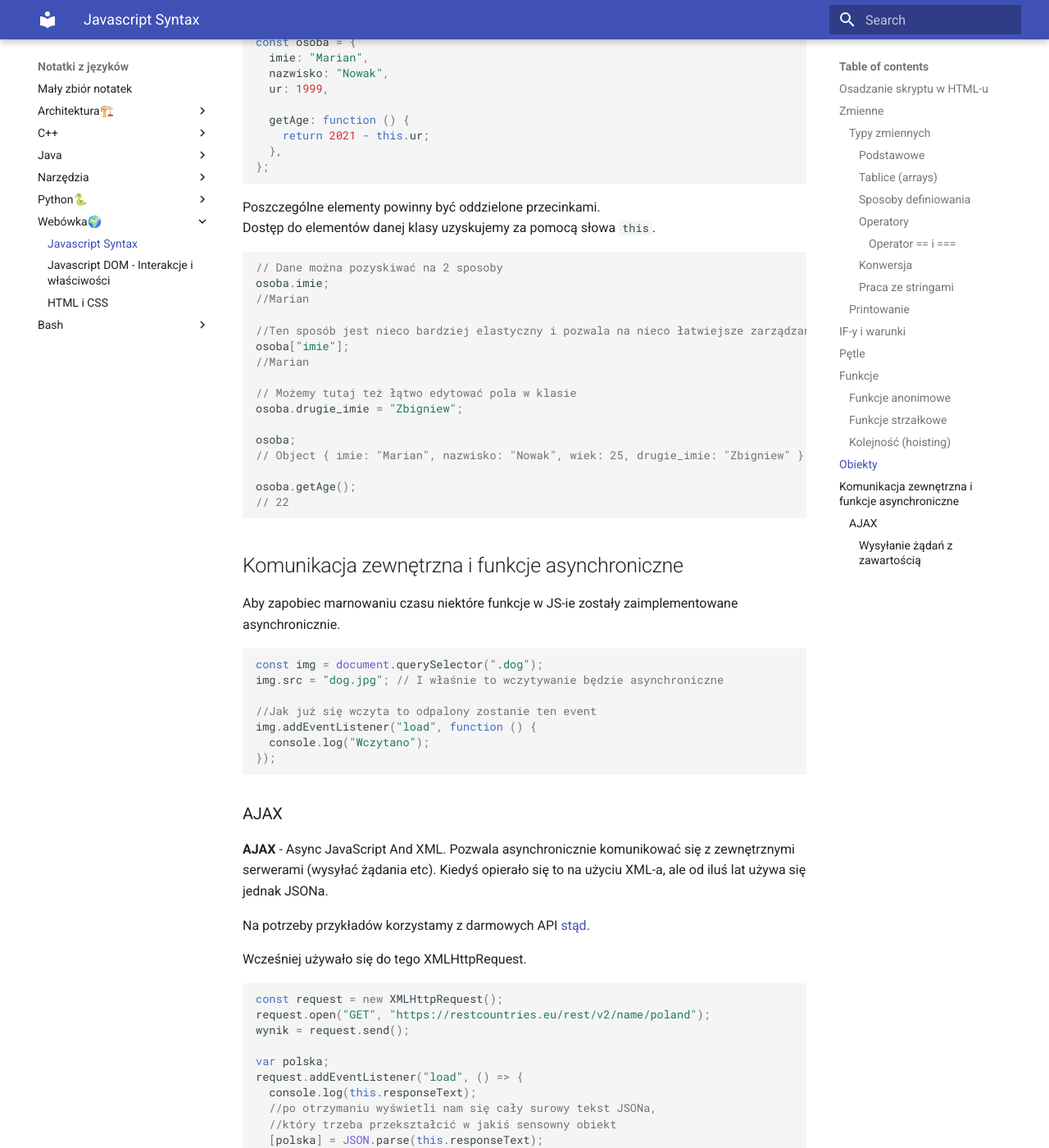
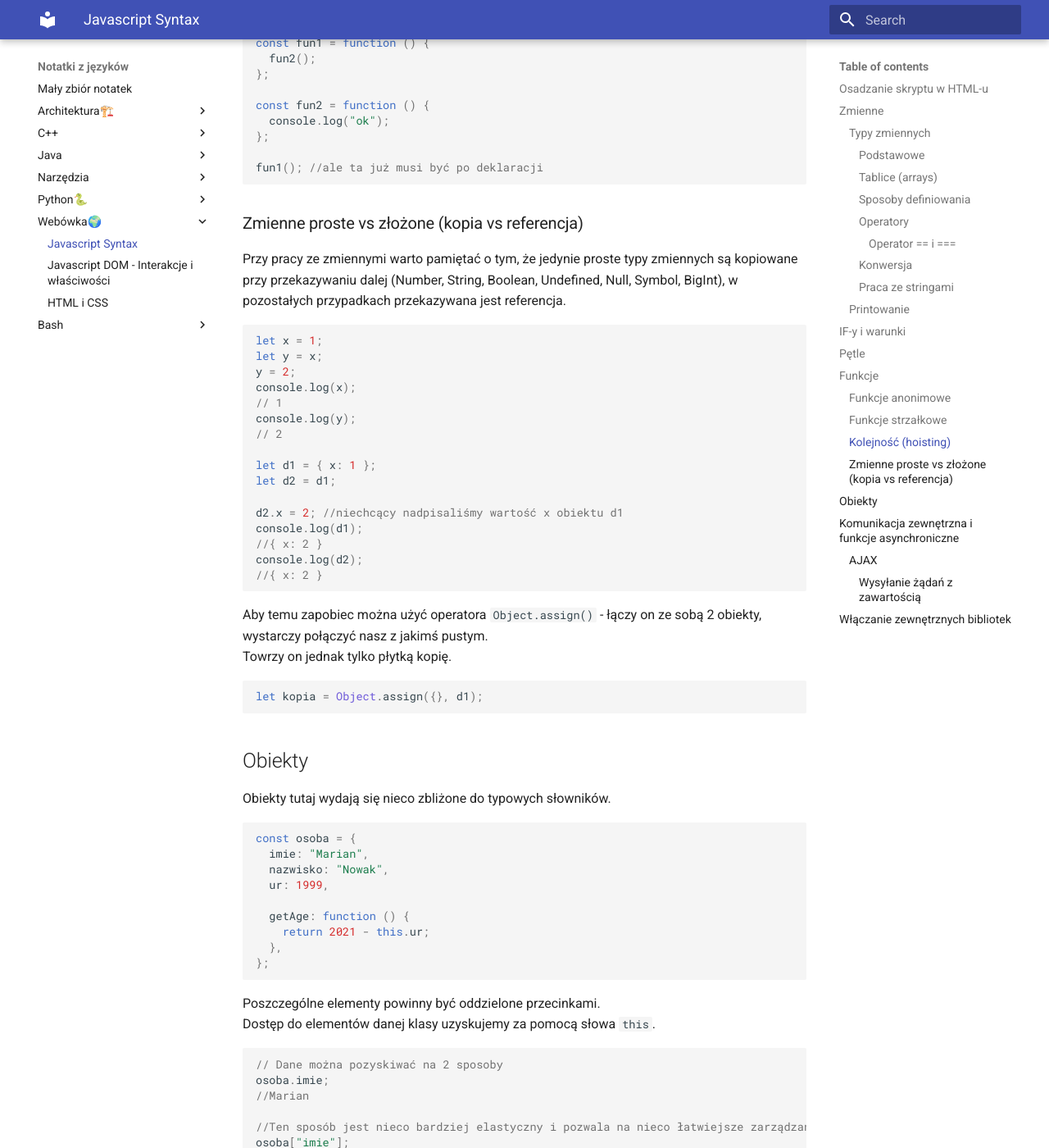
Before and after one commit to pktiuk/notatki_z_jezykow, an MkDocs documentation site: the page built from docs/Webówka🌍/1_javascript_syntax.md, in a window 1280 px wide and 1400 px high, scrolled down 9865 px. Shown: the whole window at 82% size. Built offline with MkDocs 1.6.1 and Material for MkDocs 9.7.7, drawn with Linux system fonts in a browser that asks for light colours; some of the changed text lies outside the part shown.

Commit message:
Referencja vs kopia

````diff
--- a/docs/Webówka🌍/1_javascript_syntax.md
+++ b/docs/Webówka🌍/1_javascript_syntax.md
@@ -136,6 +136,22 @@ for (const [num, elem] of lista.entries()) {
   console.log(`Indeks: ${num} Zawartosc: ${elem}`);
 }
 ```
+
+**Rozmontowywanie tablic**
+
+```js
+// tworzymy trzy zmienne (x, y, z), które bęzą zawierać poszczególne elementy
+const [x, y, z] = [1, 2, 3];
+const [, dwa, , cztery] = [1, 2, 3, 4, 5]; //nie musimy brać wszystkich elementów z danej tablicy
+```
+
+Możemy też w ten sposób definiować zmienne domyślne (jeśli w tablicy nie ma danego elementu do domyślnie jest Undefined)
+
+```js
+const [x = 1, , z = 3] = [0, 1];
+```
+
+Ten mechanizm pozwala na łatwe zwracanie wielu elementów z funkcji, podobnie do krotek z pythona.
 
 #### Sposoby definiowania
 
@@ -478,6 +494,36 @@ const fun2 = function () {
 fun1(); //ale ta już musi być po deklaracji
 ```
 
+### Zmienne proste vs złożone (kopia vs referencja)
+
+Przy pracy ze zmiennymi warto pamiętać o tym, że jedynie proste typy zmiennych są kopiowane przy przekazywaniu dalej (Number, String, Boolean, Undefined, Null, Symbol, BigInt), w pozostałych przypadkach przekazywana jest referencja.
+
+```js
+let x = 1;
+let y = x;
+y = 2;
+console.log(x);
+// 1
+console.log(y);
+// 2
+
+let d1 = { x: 1 };
+let d2 = d1;
+
+d2.x = 2; //niechcący nadpisaliśmy wartość x obiektu d1
+console.log(d1);
+//{ x: 2 }
+console.log(d2);
+//{ x: 2 }
+```
+
+Aby temu zapobiec można użyć operatora `Object.assign()` - łączy on ze sobą 2 obiekty, wystarczy połączyć nasz z jakimś pustym.
+Towrzy on jednak tylko płytką kopię.
+
+```js
+let kopia = Object.assign({}, d1);
+```
+
 ## Obiekty
 
 Obiekty tutaj wydają się nieco zbliżone do typowych słowników.
@@ -629,3 +675,7 @@ Warto zwrócić tu uwagę na pola:
 - `method` - określa typ żądania
 - `headers` - mamy tutaj typowe nagłówki http [lista](https://developer.mozilla.org/en-US/docs/Web/HTTP/Headers), za ich pomocą ustalamy np jaki typ danych wysyłamy (`Content-Type`), czy też jakie dane jesteśmy w stanie przyjąć (`Accept`).
 - `body` - już samo ciało żądania, tutaj warto pamiętać, że najczęściej wysyłamy je w postaci stringa
+
+## Włączanie zewnętrznych bibliotek
+
+TODO
````
